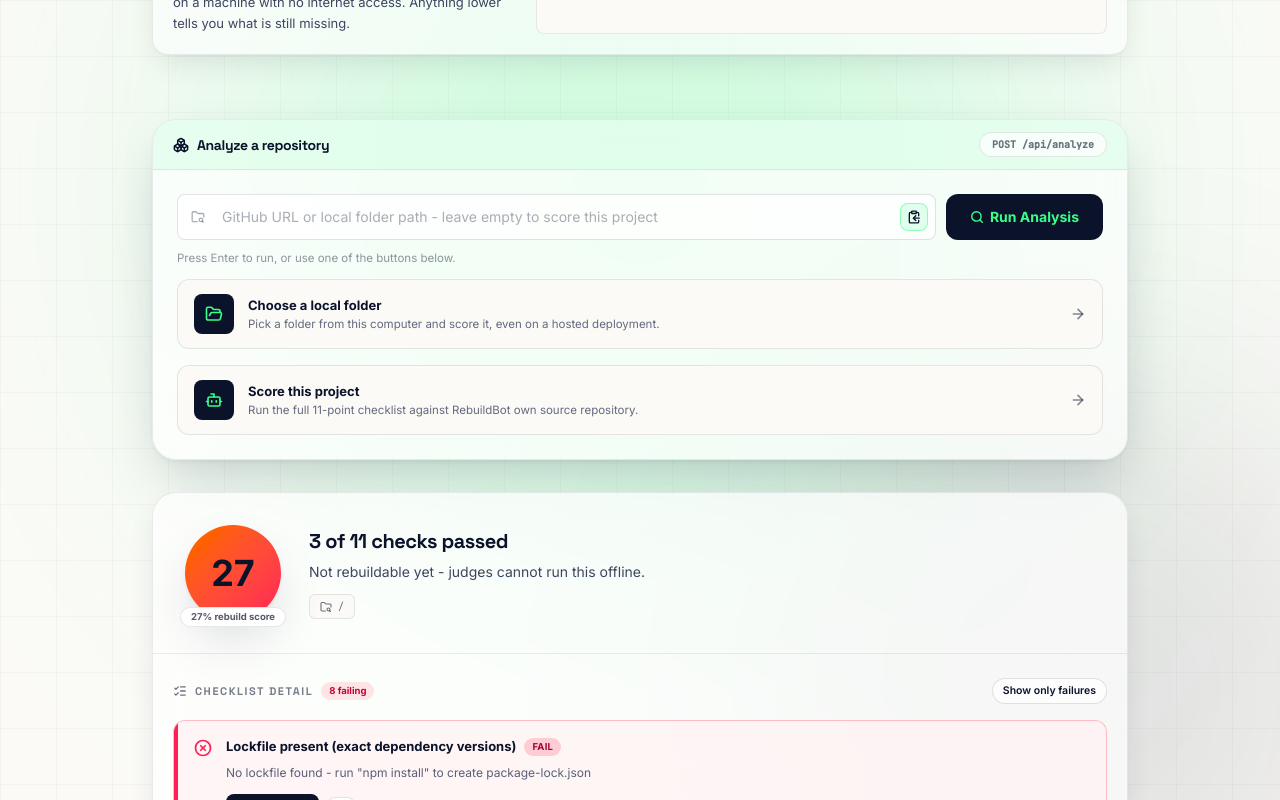
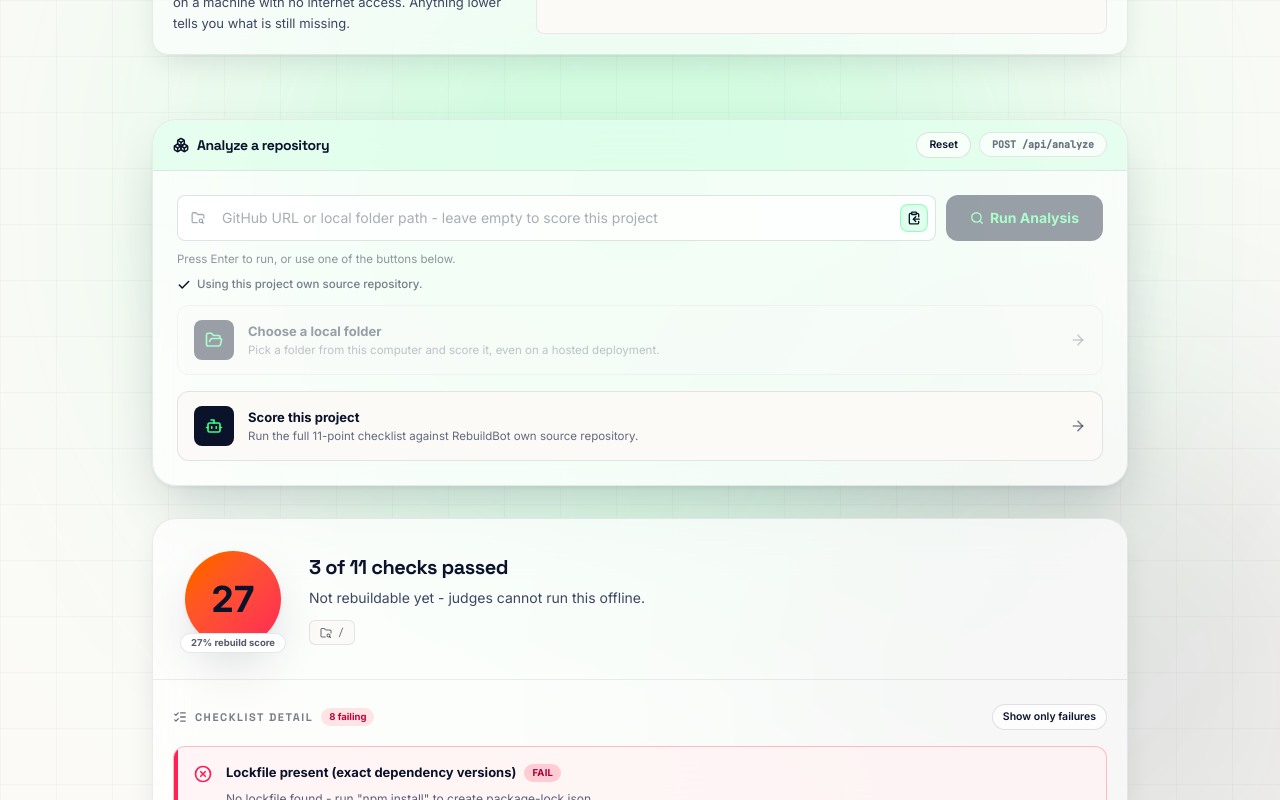
Before and after one commit to baby-ghost1/RebuildBot, a Next.js app: page / in a window 1280 px wide. Both pictures are taken after a click on the button 640 px from the left and 1656 px from the top of the page. Shown: the part 1256-2056 px from the top of the page. Built offline with nearby package versions, Linux system fonts and the light colour scheme.

Commit message:
feat: one active source at a time - other inputs disable, with reset button and active source indicator

```diff
--- a/app/page.js
+++ b/app/page.js
@@ -76,6 +76,10 @@ export default function Home() {
   const [copied, setCopied] = useState(false);
   const [copiedFix, setCopiedFix] = useState('');
   const [inputCopied, setInputCopied] = useState(false);
+  const [inputError, setInputError] = useState('');
+  // Which source the user is currently working with. Only one is active at a
+  // time, so the other inputs are disabled and stay out of the way.
+  const [mode, setMode] = useState('none'); // none | url | folder | self
   const [folderName, setFolderName] = useState('');
   const [folderBusy, setFolderBusy] = useState(false);
   const inputRef = useRef(null);
@@ -115,7 +119,18 @@ export default function Home() {
     };
   }, []);
 
-  const runAnalysis = async () => {
+  const runAnalysis = async (options = {}) => {
+    const { allowEmpty = false } = options;
+    const target = repoPath.trim();
+
+    // The Run Analysis button needs something to work on. The "Score this
+    // project" button passes allowEmpty because it has its own target.
+    if (!target && !allowEmpty) {
+      setInputError('Paste a GitHub URL or a local folder path first.');
+      return;
+    }
+
+    setInputError('');
     setLoading(true);
     setError('');
     try {
@@ -225,6 +240,7 @@ export default function Home() {
       setFolderName(rootName);
       setReport(data.report);
       setShowOnlyFailures(false);
+      setMode('folder');
     } catch (e) {
       setError(`Could not read the selected folder: ${e?.message || 'unknown error'}`);
     } finally {
@@ -241,6 +257,8 @@ export default function Home() {
     if (inputCopied) {
       setRepoPath('');
       setInputCopied(false);
+      setInputError('');
+      setMode('none');
       return;
     }
     try {
@@ -248,6 +266,7 @@ export default function Home() {
       const text = await navigator.clipboard.readText();
       setRepoPath(text);
       setInputCopied(true);
+      setMode(text.trim() ? 'url' : 'none');
       // Keep the caret in the field so the user can carry on editing
       inputRef.current?.focus();
     } catch {
@@ -462,9 +481,28 @@ export default function Home() {
                 <Boxes className="h-4 w-4 text-[#0B132B]" strokeWidth={2.2} />
                 <h2 className="text-sm font-bold tracking-tight text-[#0B132B]">Analyze a repository</h2>
               </div>
-              <span className="rounded-full border border-[#0B132B]/10 bg-white/70 px-3 py-1 font-mono text-[10px] font-semibold text-[#0B132B]/60">
-                POST /api/analyze
-              </span>
+              <div className="flex items-center gap-2">
+                {mode !== 'none' && (
+                  <button
+                    type="button"
+                    onClick={() => {
+                      setRepoPath('');
+                      setInputCopied(false);
+                      setInputError('');
+                      setMode('none');
+                      setFolderName('');
+                      setReport(null);
+                      setError('');
+                    }}
+                    className="rounded-full border border-[#0B132B]/12 bg-white/70 px-3 py-1 text-[10.5px] font-semibold text-[#0B132B] transition hover:border-rose-300 hover:bg-rose-50 hover:text-rose-700"
+                  >
+                    Reset
+                  </button>
+                )}
+                <span className="rounded-full border border-[#0B132B]/10 bg-white/70 px-3 py-1 font-mono text-[10px] font-semibold text-[#0B132B]/60">
+                  POST /api/analyze
+                </span>
+              </div>
             </div>
 
             <div className="p-5 sm:p-6">
@@ -478,13 +516,20 @@ export default function Home() {
                     ref={inputRef}
                     type="text"
                     value={repoPath}
+                    disabled={mode === 'folder' || mode === 'self'}
                     onChange={(e) => {
                       setRepoPath(e.target.value);
                       if (inputCopied) setInputCopied(false);
+                      if (inputError) setInputError('');
+                      setMode(e.target.value.trim() ? 'url' : 'none');
                     }}
                     onKeyDown={(e) => e.key === 'Enter' && runAnalysis()}
                     placeholder="GitHub URL or local folder path - leave empty to score this project"
-                    className="w-full rounded-lg border border-[#0B132B]/12 bg-white/80 py-3 pl-11 pr-12 text-sm text-[#0B132B] outline-none transition placeholder:text-[#0B132B]/35 focus:border-[#39FF88] focus:neon-ring"
+                    className={`w-full rounded-lg border bg-white/80 py-3 pl-11 pr-12 text-sm text-[#0B132B] outline-none transition placeholder:text-[#0B132B]/35 focus:neon-ring ${
+                      inputError
+                        ? 'border-rose-400 focus:border-rose-400'
+                        : 'border-[#0B132B]/12 focus:border-[#39FF88]'
+                    }`}
                   />
                   <button
                     type="button"
@@ -505,9 +550,16 @@ export default function Home() {
                   </button>
                 </div>
                 <button
-                  onClick={runAnalysis}
-                  disabled={loading}
-                  className="inline-flex items-center justify-center gap-1.5 rounded-xl bg-[#0B132B] px-6 py-3 text-sm font-bold text-[#39FF88] transition hover:-translate-y-0.5 hover:bg-[#111c3a] disabled:translate-y-0 disabled:opacity-60"
+                  onClick={() => runAnalysis()}
+                  disabled={loading || mode !== 'url' || !repoPath.trim()}
+                  title={
+                    mode !== 'url'
+                      ? 'Only one source can be active at a time. Use Reset to switch.'
+                      : !repoPath.trim()
+                        ? 'Paste a GitHub URL or a local folder path first'
+                        : 'Run analysis'
+                  }
+                  className="inline-flex items-center justify-center gap-1.5 rounded-xl bg-[#0B132B] px-6 py-3 text-sm font-bold text-[#39FF88] transition hover:-translate-y-0.5 hover:bg-[#111c3a] disabled:translate-y-0 disabled:cursor-not-allowed disabled:opacity-40"
                 >
                   {loading ? (
                     <>
@@ -527,6 +579,22 @@ export default function Home() {
                 Press Enter to run, or use one of the buttons below.
               </p>
 
+              {inputError && (
+                <p className="mt-2 flex items-center gap-1.5 text-[11.5px] font-medium text-rose-600">
+                  <CircleAlert className="h-3.5 w-3.5 shrink-0" strokeWidth={2.3} />
+                  {inputError}
+                </p>
+              )}
+
+              {mode !== 'none' && !inputError && (
+                <p className="mt-2 flex items-center gap-1.5 text-[11.5px] font-medium text-[#0B132B]/55">
+                  <Check className="h-3.5 w-3.5 shrink-0 text-[#0B132B]" strokeWidth={2.6} />
+                  {mode === 'url' && 'Using the URL or path in the input box.'}
+                  {mode === 'folder' && `Using the folder "${folderName}" from this computer.`}
+                  {mode === 'self' && 'Using this project own source repository.'}
+                </p>
+              )}
+
               {/* Choose a local folder from the browser */}
               <input
                 ref={folderInputRef}
@@ -540,8 +608,9 @@ export default function Home() {
               <button
                 type="button"
                 onClick={() => folderInputRef.current?.click()}
-                disabled={folderBusy}
-                className="group mt-3 flex w-full items-center gap-3.5 rounded-xl border border-[#0B132B]/10 bg-[#FBFAF7] px-4 py-3.5 text-left transition hover:-translate-y-0.5 hover:border-[#39FF88] hover:bg-[#39FF88]/10 disabled:translate-y-0 disabled:opacity-60"
+                disabled={folderBusy || mode === 'url' || mode === 'self'}
+                title={mode !== 'none' && mode !== 'folder' ? 'Only one source can be active at a time. Use Reset to switch.' : 'Pick a folder from this computer'}
+                className="group mt-3 flex w-full items-center gap-3.5 rounded-xl border border-[#0B132B]/10 bg-[#FBFAF7] px-4 py-3.5 text-left transition hover:-translate-y-0.5 hover:border-[#39FF88] hover:bg-[#39FF88]/10 disabled:translate-y-0 disabled:cursor-not-allowed disabled:opacity-40"
               >
                 <div className="flex h-10 w-10 shrink-0 items-center justify-center rounded-lg bg-[#0B132B] text-[#39FF88] transition group-hover:scale-105">
                   {folderBusy ? (
@@ -572,10 +641,13 @@ export default function Home() {
                 onClick={() => {
                   setRepoPath('');
                   setInputCopied(false);
-                  runAnalysis();
+                  setInputError('');
+                  setMode('self');
+                  runAnalysis({ allowEmpty: true });
                 }}
-                disabled={loading}
-                className="group mt-4 flex w-full items-center gap-3.5 rounded-xl border border-[#0B132B]/10 bg-[#FBFAF7] px-4 py-3.5 text-left transition hover:-translate-y-0.5 hover:border-[#39FF88] hover:bg-[#39FF88]/10 disabled:translate-y-0 disabled:opacity-60"
+                disabled={loading || mode === 'url' || mode === 'folder'}
+                title={mode !== 'none' && mode !== 'self' ? 'Only one source can be active at a time. Use Reset to switch.' : 'Run the checklist against this project'}
+                className="group mt-4 flex w-full items-center gap-3.5 rounded-xl border border-[#0B132B]/10 bg-[#FBFAF7] px-4 py-3.5 text-left transition hover:-translate-y-0.5 hover:border-[#39FF88] hover:bg-[#39FF88]/10 disabled:translate-y-0 disabled:cursor-not-allowed disabled:opacity-40"
               >
                 <div className="flex h-10 w-10 shrink-0 items-center justify-center rounded-lg bg-[#0B132B] text-[#39FF88] transition group-hover:scale-105">
                   <Bot className="h-[18px] w-[18px]" strokeWidth={2.2} />
--- a/scripts/e2e.js
+++ b/scripts/e2e.js
@@ -56,6 +56,12 @@ async function get(path, timeout = 60_000) {
   check('page has the score this project button', home.text.includes('Score this project'));
   check('page has no auto analysis on load', !home.text.includes('runAnalysis()'));
   check('no emoji in the page markup', !/[\u{1F300}-\u{1FAFF}\u{2600}-\u{27BF}]/u.test(home.text));
+  check(
+    'run analysis needs input, the empty case is explained',
+    home.text.includes('Paste a GitHub URL or a local folder path first') ||
+      (home.text.includes('GitHub URL or local folder path')),
+    'validation message or placeholder missing'
+  );
 
   const health = await get('/api/health');
   check('GET /api/health returns 200', health.status === 200, `status=${health.status}`);
```
